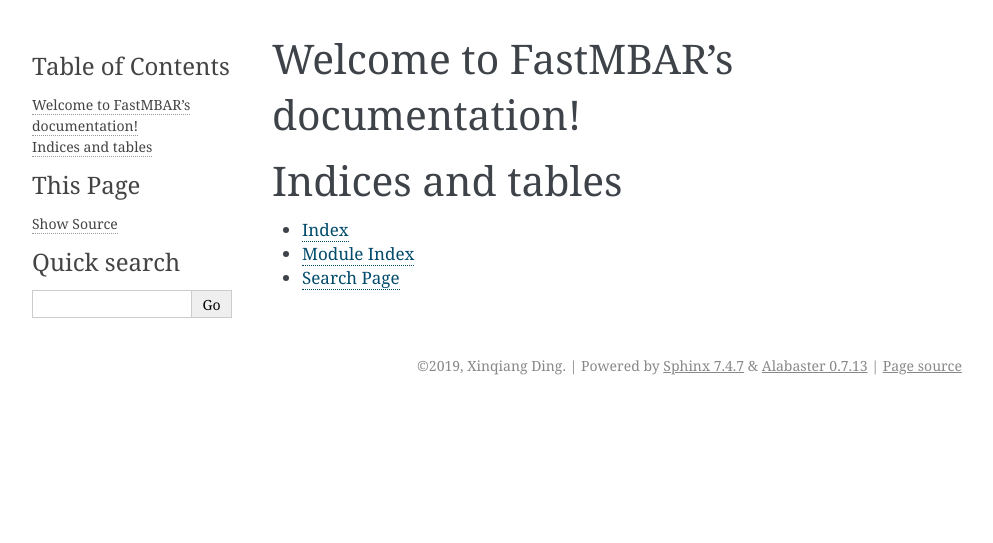
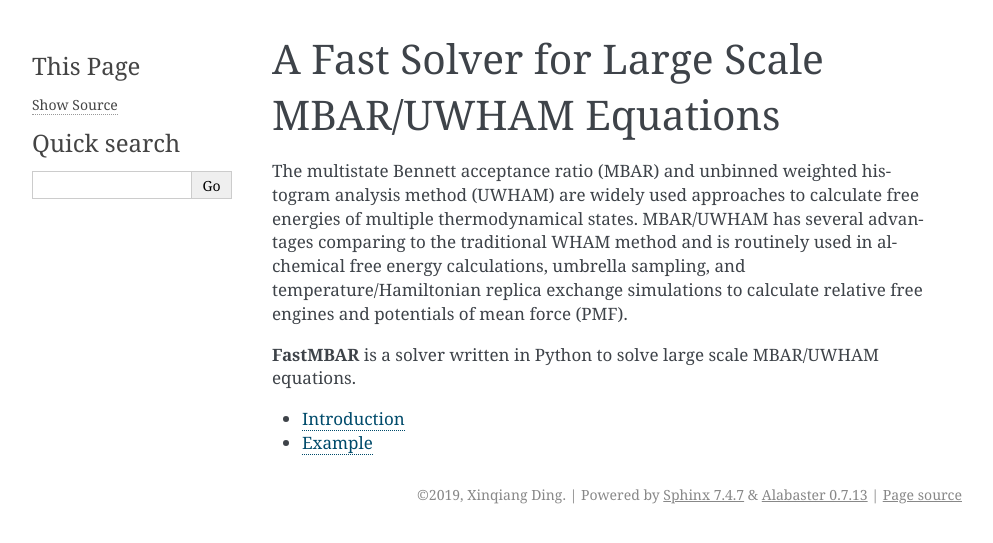
Before and after one commit to BrooksResearchGroup-UM/FastMBAR, a Sphinx documentation site: the page built from docs/source/index.rst, in a window 1280 px wide. Shown: the top 543 px of the page, without its empty margins (148-1141 px from the left). Built offline with Sphinx 7.4.7, drawn with Linux system fonts in a browser that asks for light colours.

Commit message:
add docs

```diff
--- /dev/null
+++ b/docs/source/example.rst
@@ -0,0 +1,2 @@
+Example
+=======
--- a/docs/source/index.rst
+++ b/docs/source/index.rst
@@ -3,18 +3,28 @@
    You can adapt this file completely to your liking, but it should at least
    contain the root `toctree` directive.
 
-Welcome to FastMBAR's documentation!
-====================================
+A Fast Solver for Large Scale MBAR/UWHAM Equations
+============================================================
+
+The multistate Bennett acceptance ratio (MBAR) and unbinned weighted histogram analysis method (UWHAM) are
+widely used approaches to calculate free energies of multiple thermodynamical states.
+MBAR/UWHAM has several advantages comparing to the traditional WHAM method and
+is routinely used in alchemical free energy calculations, umbrella sampling, and
+temperature/Hamiltonian replica exchange simulations to calculate relative free engines and potentials of mean force (PMF).
+
+**FastMBAR** is a solver written in Python to solve large scale MBAR/UWHAM equations.
 
 .. toctree::
    :maxdepth: 2
-   :caption: Contents:
+
+   introduction
+   example
 
 
 
-Indices and tables
-==================
+.. Indices and tables
+.. ==================
 
-* :ref:`genindex`
-* :ref:`modindex`
-* :ref:`search`
+.. * :ref:`genindex`
+.. * :ref:`modindex`
+.. * :ref:`search`
--- /dev/null
+++ b/docs/source/introduction.rst
@@ -0,0 +1,2 @@
+Introduction
+============
```
